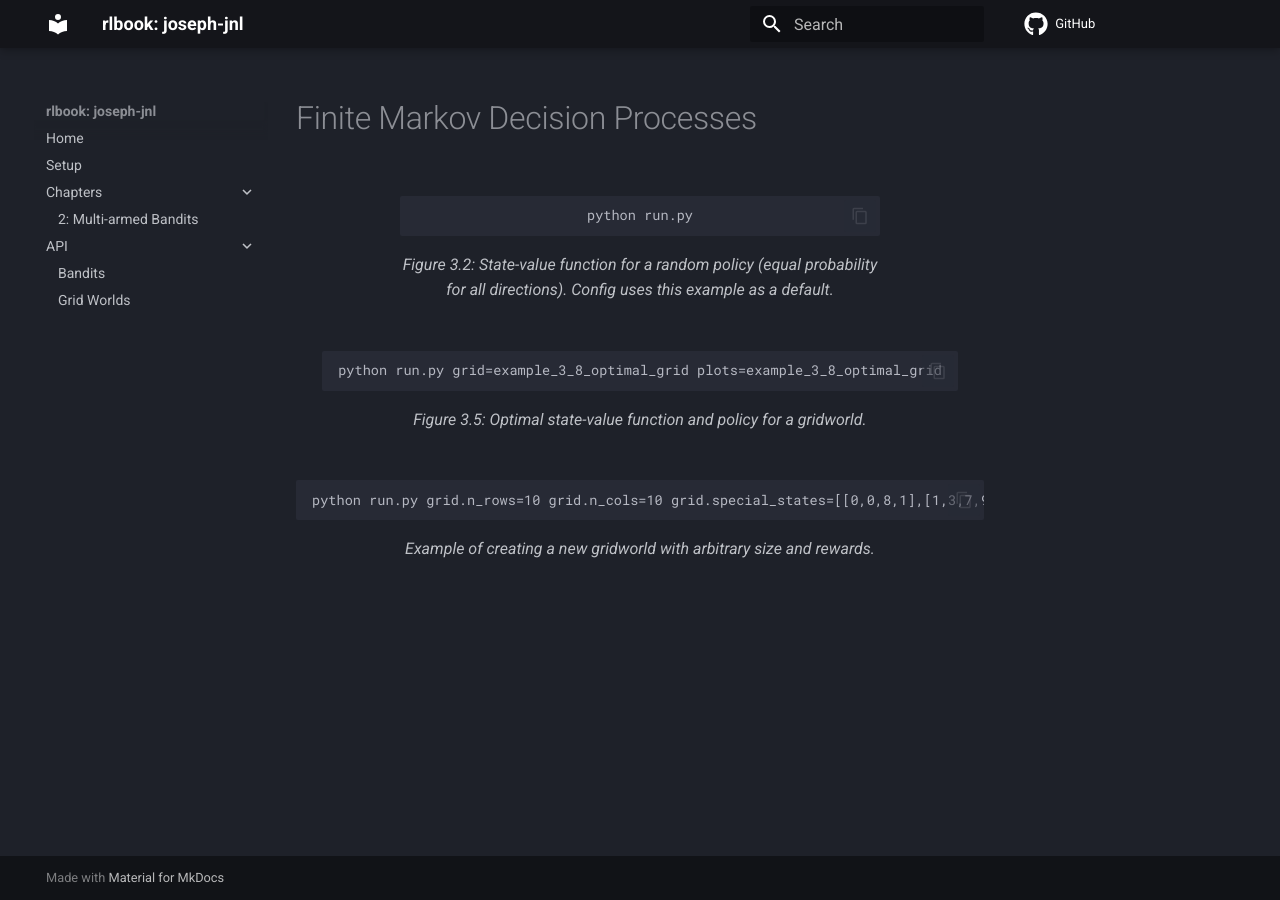
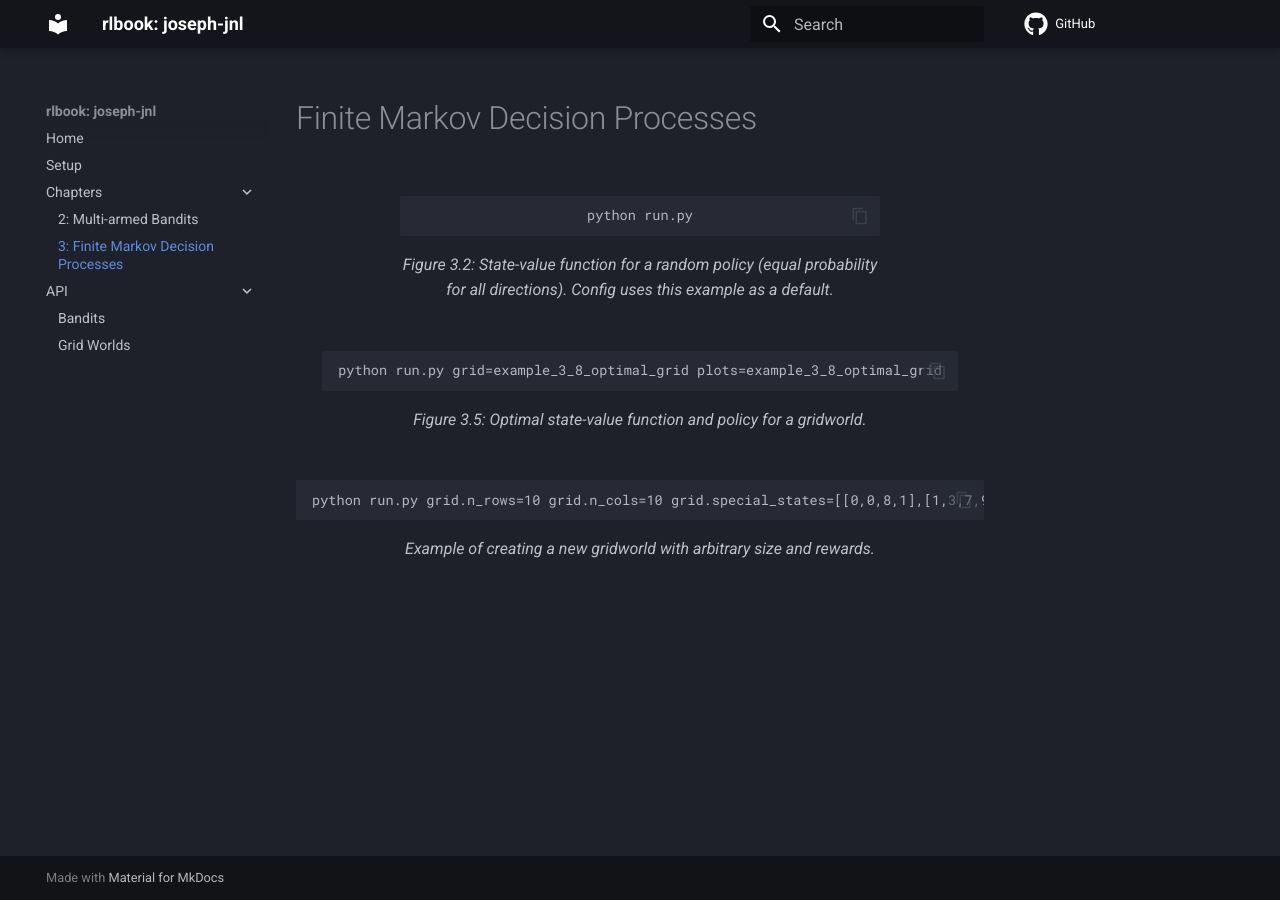
Before and after one commit to joseph-jnl/rlbook, an MkDocs documentation site: the page built from docs/chap3_finite_mdps.md, in a window 1280 px wide. Built offline with MkDocs 1.6.1 and Material for MkDocs 9.7.7, drawn with Linux system fonts in a browser that asks for light colours; comment, search, counter and statistics services are not loaded.

Commit message:
add ch3 doc to nav

```diff
--- a/mkdocs.yml
+++ b/mkdocs.yml
@@ -31,6 +31,7 @@ nav:
   - Setup: setup.md
   - Chapters:
     - "2: Multi-armed Bandits": chap2_bandits.md
+    - "3: Finite Markov Decision Processes": chap3_finite_mdps.md
   - API:
     - Bandits: api_bandits.md
     - Grid Worlds: api_gridworlds.md
```
